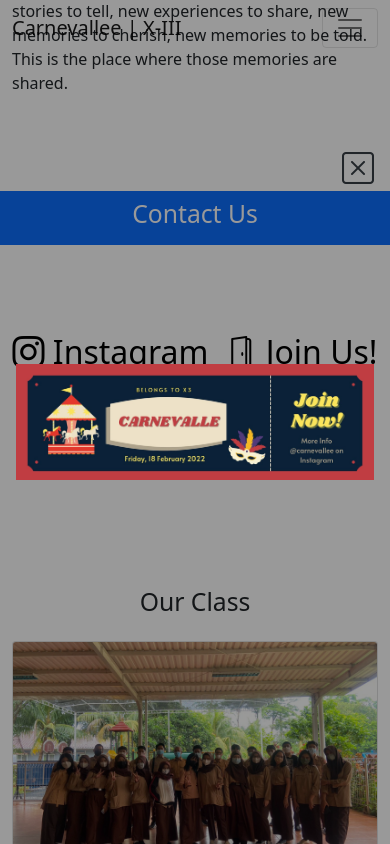
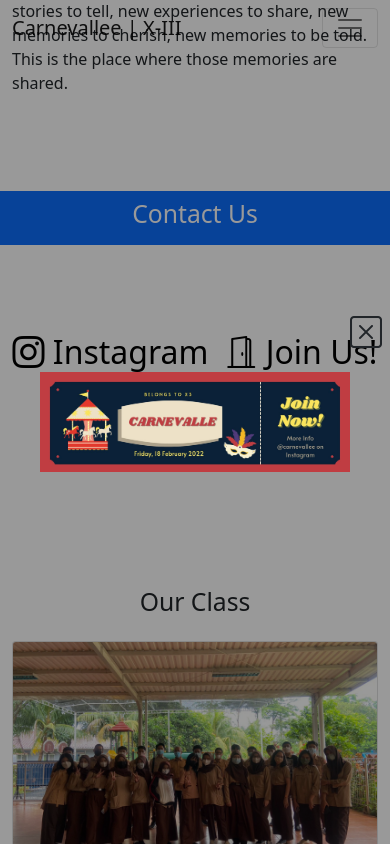
Before and after one commit to muhffikkri/Carnevallee, a plain HTML site: page index.html in a window 390 px wide. Both pictures are taken after a click on the element "Grab your Ticket". Shown: the part 2123-2967 px from the top of the page. Drawn offline with nearby package versions, Linux system fonts and the light colour scheme.

Commit message:
fix button position

```diff
--- a/index.html
+++ b/index.html
@@ -185,8 +185,10 @@
   </section>
 
   <div class="ticket">
-    <img class="img-fluid ticket-img" src="img/display/ticket.png" alt="ticket">
-    <div class="close-btn"><i class="bi bi-x-square"></i></div>
+    <div class="ticket-container">
+      <img class="img-fluid ticket-img" src="img/display/ticket.png" alt="ticket">
+      <div class="close-btn"><i class="bi bi-x-square"></i></div>
+    </div>
   </div>
   <!-- End of Section 3 -->
 
--- a/scss/main.scss
+++ b/scss/main.scss
@@ -143,14 +143,19 @@
 .ticket {
     display: none;
 
+    .ticket-container {
+        position: relative;
+        padding: 4em 2em;
 
-    .close-btn {
-        position: fixed;
-        top: 2.5em;
-        right: 1em;
-        font-size: 2em;
-        z-index: 9999;
-        cursor: pointer;
+        .close-btn {
+            position: absolute;
+            top: 0;
+            right: 0;
+            font-size: 2em;
+            z-index: 9999;
+            cursor: pointer;
+        }
+
     }
 
 }
@@ -170,8 +175,8 @@
     display: flex;
     justify-content: center;
     align-items: center;
-    padding: 3em;
     transition: background-color 1s .8s;
+    padding: 0 .5em;
 }
 
 .svg {
@@ -224,10 +229,6 @@
         }
     }
 
-    .lightbox {
-        padding: 1em;
-    }
-
 }
 
 @media screen and (max-width: 576px) {
@@ -249,6 +250,10 @@
         width: 15%;
     }
 
+    .close-btn {
+        font-size: 1em;
+    }
+
 }
 
 @media screen and (max-width: 768px) {
@@ -261,16 +266,6 @@
         order: 100;
     }
 
-
-    .ticket {
-
-        .close-btn {
-            top: 4.5em;
-            right: .5em;
-
-        }
-    }
-
     .barcode-container {
         width: 15%;
     }
```
Also changed, not shown: css/main.css, 1 other file.
